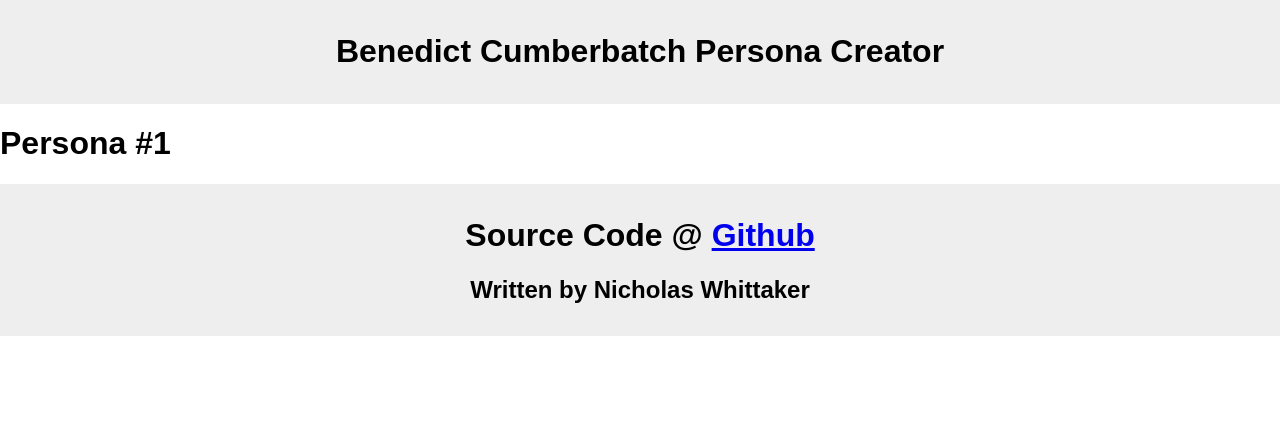
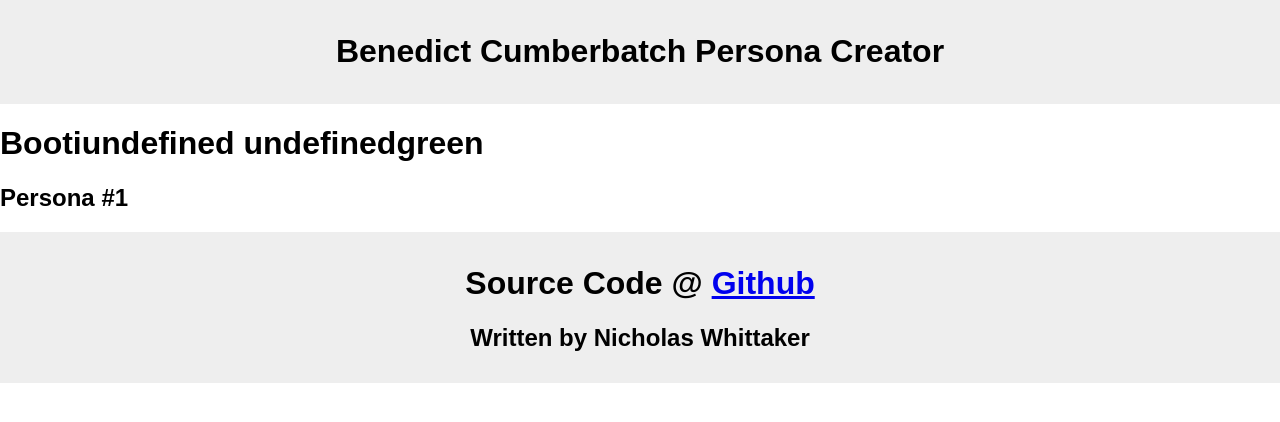
Before and after one commit to nchlswhttkr/benedict-cumberbatch, a React (Create React App) app: page /persona/1 in a window 1280 px wide. Shown: the top 422 px of the page. Built offline with nearby package versions, Linux system fonts and the light colour scheme.

Commit message:
feat: added name generation

```diff
--- a/src/components/Base/index.js
+++ b/src/components/Base/index.js
@@ -5,7 +5,6 @@
 import Footer from './footer'
 
 const Base = ({ children }) => {
-  console.log(children)
   return (
     <div>
       <Header />
--- a/src/components/Home.js
+++ b/src/components/Home.js
@@ -1,10 +1,12 @@
 import React from 'react'
+import { Link } from 'react-router-dom'
 
 const Home = () => {
   return (
     <div>
       <h1>Create your very own Benedict Cumberbatch</h1>
       <p>Blah blah, context about app</p>
+      <Link to='/random'><div>MAKE MY BENEDICT</div></Link>
     </div>
   )
 }
--- a/src/components/Persona/index.js
+++ b/src/components/Persona/index.js
@@ -1,9 +1,14 @@
 import React from 'react'
 
+import syllables from './syllables.json'
+
 const Persona = ({ match }) => {
-  console.log('hello')
+  const { params: { id } } = match
   return (
-    <h1>{`Persona #${match.params.id}`}</h1>
+    <div>
+      <h1>{`${syllables.first[id[0]]}${syllables.second[id[1]]} ${syllables.third[id[2]]}${syllables.fourth[3]}`}</h1>
+      <h2>{`Persona #${match.params.id}`}</h2>
+    </div>
   )
 }
 
--- /dev/null
+++ b/src/components/Persona/syllables.json
@@ -0,0 +1,50 @@
+{
+  "first": [
+    "Bentle",
+    "Booti",
+    "Bara",
+    "Boran",
+    "Berri",
+    "Bolli",
+    "Brat",
+    "Brit",
+    "Blam",
+    "Bloop"
+  ],
+  "second": [
+    "wong",
+    "dingle",
+    "fanner",
+    "wonk",
+    "cam",
+    "some",
+    "dle",
+    "sey",
+    "bom",
+    "ling"
+  ],
+  "third": [
+    "Cabbage",
+    "Candle",
+    "von Clan",
+    "Cottle",
+    "Clear",
+    "Camer",
+    "Cereal",
+    "Corri",
+    "Celery",
+    "Culler"
+  ],
+  "fourth": [
+    "hat",
+    "pipe",
+    "nickle",
+    "green",
+    "son",
+    "bucket",
+    "-Smith",
+    "winkle",
+    "heimer",
+    "bert the 3rd"
+  ]
+}
```
